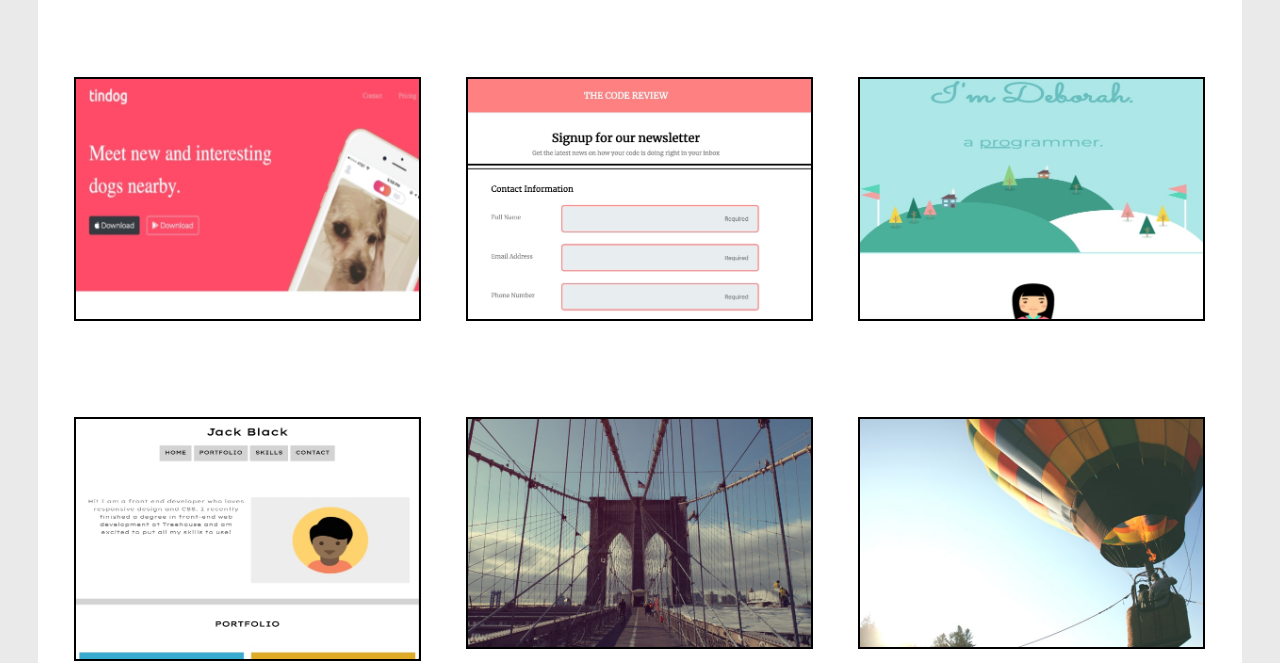
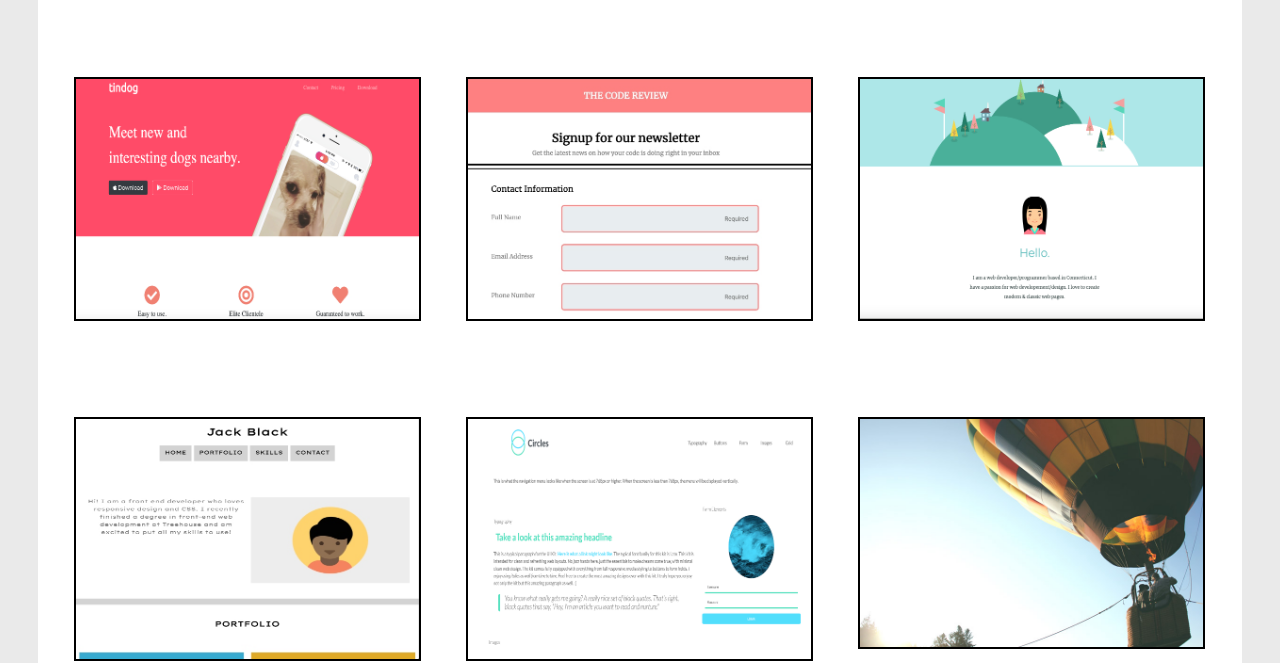
Before and after one commit to DeborahSavage/portfolio, a plain HTML site: page index.html in a window 1280 px wide. Shown: the part 172-835 px from the top of the page. Drawn offline with nearby package versions, Linux system fonts and the light colour scheme.

Commit message:
updated files, added new links

```diff
--- a/css/interactions.css
+++ b/css/interactions.css
@@ -18,8 +18,8 @@
 	transition: background .3s, color .3s;
 }
 .button:hover {
-	color: #fff;
-	background: slategrey;
+	color: black;
+	background: #fff;
 }
 
 /* =================================
--- a/css/style.css
+++ b/css/style.css
@@ -46,9 +46,15 @@ img {
   border: solid 2px black;
 }
 
-footer .foot {
+footer{
+  display: block; /* change this from inline-block */
+  width:20%; /* setting the width */
+  margin:0 auto;
   text-align: center;
+  padding: 10px;
 }
+
+
 
 
 
@@ -61,7 +67,6 @@ footer .foot {
   max-width: 1260px;
   background: #fff;
   margin: auto;
-  align-items: center;
 }
 
 .main-header {
@@ -79,6 +84,12 @@ footer .foot {
   height: 100%;
   display: block;
   line-height: 0;
+}
+
+.foot {
+
+
+
 }
 
 /* ---- Page Elements ---- */
@@ -168,8 +179,8 @@ footer .foot {
   border-radius: 8px;
   padding: 10px;
 	text-transform: uppercase;
+  }
 
-}
 
 /* ---- Float clearfix ---- */
 .clearfix::after {
--- a/index.html
+++ b/index.html
@@ -22,11 +22,11 @@
       <!-- scale / rotate -->
       <div class="photo-container">
         <div class="photo slide">
-          <img src="img/pro3.jpg" alt="Tin Dog">
+          <img src="img/tindoggy.jpg" alt="Tin Dog">
           <div class="photo-overlay">
             <h3>Tin Dog Mockup</h3>
             <p>A responsive, mulitpage website project that I built.</p>
-            <a href="https://savaged725.github.io/tindog/" target="_blank" class="button">Click here</a>
+            <a href="https://DeborahSavage.github.io/tindog/" target="_blank" class="button">Click here</a>
           </div>
         </div>
       </div>
@@ -37,18 +37,18 @@
           <div class="photo-overlay">
             <h3>Responsive Form</h3>
             <p>A responsive web form project with required fields.</p>
-            <a href="https://savaged725.github.io/first-form/" target="_blank" class="button">Click here</a>
+            <a href="https://DeborahSavage.github.io/first-form/" target="_blank" class="button">Click here</a>
           </div>
         </div>
       </div>
 
       <div class="photo-container">
         <div class="photo slide">
-          <img src="img/website1.jpg" alt="website">
+          <img src="img/website2.jpg" alt="website">
           <div class="photo-overlay">
             <h3>Website</h3>
             <p>A clean and modern one page responsive website.</p>
-            <a href="https://savaged725.github.io/DeborahSavageDesigns/" target="_blank" class="button">Click here</a>
+            <a href="https://DeborahSavage.github.io/savage.web.development/" target="_blank" class="button">Click here</a>
           </div>
         </div>
       </div>
@@ -65,18 +65,18 @@
           <div class="photo-overlay">
             <h3>Responsive Mobile First Site</h3>
             <p>A mobile first approach was used here to create a fun and modern responsive website.</p>
-            <a href="https://savaged725.github.io/Responsive3/" class="button">Click here</a>
+            <a href="https://DeborahSavage.github.io/Responsive3/" target="_blank" class="button">Click here</a>
           </div>
         </div>
       </div>
 
       <div class="photo-container">
         <div class="photo slide">
-          <img src="img/8.jpg" alt="The Brooklyn Bridge">
+          <img src="img/circles.jpg" alt="Circles Site">
           <div class="photo-overlay">
-            <h3>Brooklyn Bridge</h3>
-            <p>Aenean lacinia bibendum nulla sed consectetur. Fusce dapibus, tellus ac cursus commodo.</p>
-            <a href="#" class="button">download</a>
+            <h3>Style Sheet Project</h3>
+            <p>Utilized Sass to build a responsive style sheet</p>
+            <a href="https://DeborahSavage.github.io/style-guide/" target="_blank" class="button">Click here</a>
           </div>
         </div>
       </div>
@@ -87,17 +87,20 @@
           <div class="photo-overlay">
             <h3>Up in the Air</h3>
             <p>Aenean lacinia bibendum nulla sed consectetur. Fusce dapibus, tellus ac cursus commodo.</p>
-            <a href="#" class="button">download</a>
+            <a href="#" target="_blank" class="button">download</a>
           </div>
         </div>
       </div>
 
-      <div>
-        <footer class="foot">
+      <div class="foot">
+        <footer>
           <a class="butn" href="mailto:savage.web.development@gmail.com">Contact me here</a>
         </footer>
       </div>
 
+    </div>
+  </div>
+
 </body>
 
 </html>
```
Also changed, not shown: img/circles.jpg (added), img/pro3.jpg (deleted), img/tindoggy.jpg (added), img/website1.jpg (deleted), img/website2.jpg (added), 1 other file.
